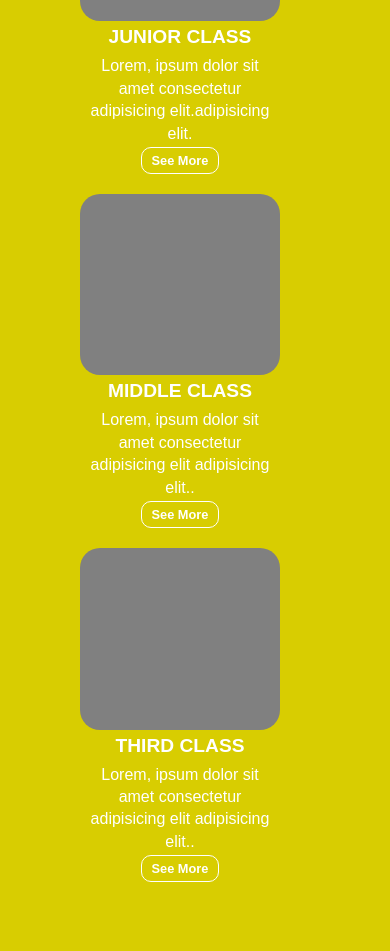
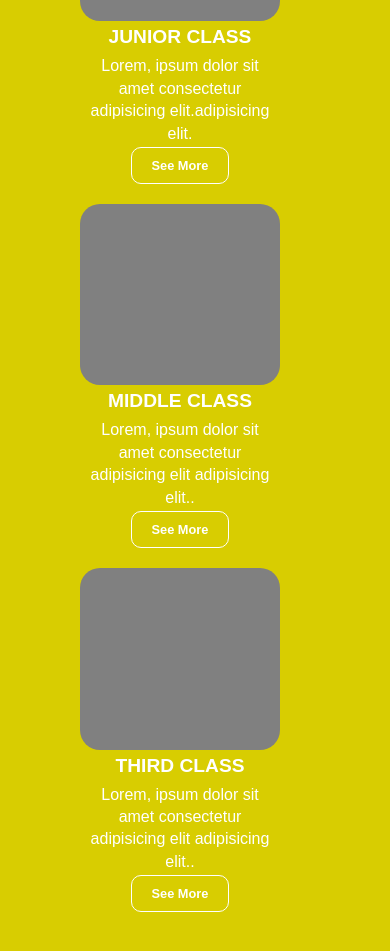
Before and after one commit to carolinemdrs/landingpage, a plain HTML site: page index.html in a window 390 px wide. Shown: the part 1411-2362 px from the top of the page. Drawn offline with Linux system fonts and the light colour scheme.

Commit message:
padding botao

```diff
--- a/style.css
+++ b/style.css
@@ -90,7 +90,6 @@ header {
   font-size: 3em;
 }
 
-/*#intro a */
 #button-explore{
   color: #fff;
   font-weight: bold;
@@ -218,7 +217,7 @@ header {
 }
 @media (max-width:600px){
   #class-type   {
-    height: 190vh;
+    height: 199vh;
   }
 }
 
@@ -226,7 +225,7 @@ header {
   position: absolute;
   display: flex;
   flex-wrap: wrap;
-  margin: -100px 0 0 340px;
+  margin: -100px 0 0px 340px;
   text-align: center;
 }
 @media (max-width:1150px){
@@ -324,7 +323,11 @@ header {
   font-size: 0.800em;
   font-weight: bold;
 }
-
+@media (max-width:1150px){
+  .card-class-type a{
+    padding: 10px 20px;
+  }
+}
 
 /*footer*/
 footer {
```
